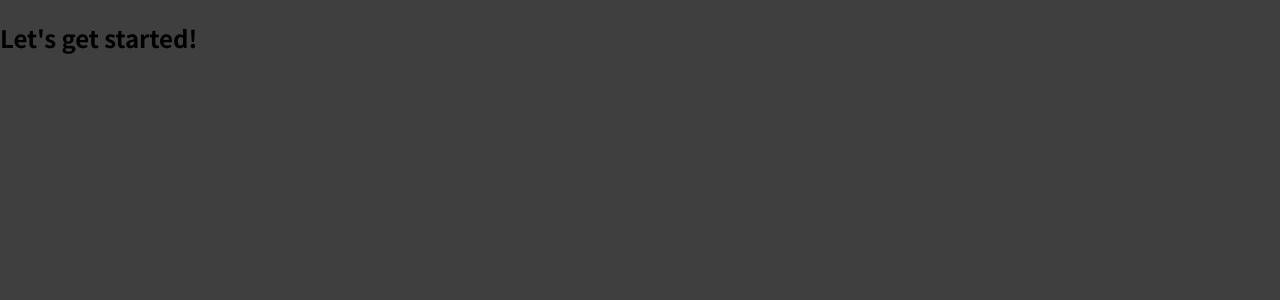
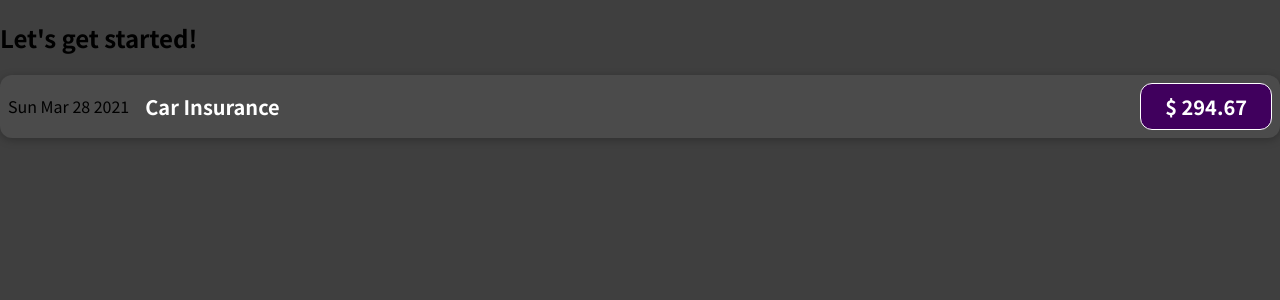
Before and after one commit to kgni/React-Projects, a React (Create React App) app in the folder academind/01-starting-setup/: page / in a window 1280 px wide. Shown: the top 300 px of the page. Built offline with nearby package versions, Linux system fonts and the light colour scheme.

Commit message:
add components

```diff
--- a/academind/01-starting-setup/src/App.js
+++ b/academind/01-starting-setup/src/App.js
@@ -1,9 +1,12 @@
+import ExpenseItem from './components/ExpenseItem';
+
 function App() {
-  return (
-    <div>
-      <h2>Let's get started!</h2>
-    </div>
-  );
+	return (
+		<div>
+			<h2>Let's get started!</h2>
+			<ExpenseItem></ExpenseItem>
+		</div>
+	);
 }
 
 export default App;
--- /dev/null
+++ b/academind/01-starting-setup/src/components/ExpenseItem.css
@@ -0,0 +1,56 @@
+.expense-item {
+	display: flex;
+	justify-content: space-between;
+	align-items: center;
+	box-shadow: 0 2px 8px rgba(0, 0, 0, 0.25);
+	padding: 0.5rem;
+	margin: 1rem 0;
+	border-radius: 12px;
+	background-color: #4b4b4b;
+}
+
+.expense-item__description {
+	display: flex;
+	flex-direction: column;
+	gap: 1rem;
+	align-items: flex-end;
+	flex-flow: column-reverse;
+	justify-content: flex-start;
+	flex: 1;
+}
+
+.expense-item h2 {
+	color: #3a3a3a;
+	font-size: 1rem;
+	flex: 1;
+	margin: 0 1rem;
+	color: white;
+}
+
+.expense-item__price {
+	font-size: 1rem;
+	font-weight: bold;
+	color: white;
+	background-color: #40005d;
+	border: 1px solid white;
+	padding: 0.5rem;
+	border-radius: 12px;
+}
+
+@media (min-width: 580px) {
+	.expense-item__description {
+		flex-direction: row;
+		align-items: center;
+		justify-content: flex-start;
+		flex: 1;
+	}
+
+	.expense-item__description h2 {
+		font-size: 1.25rem;
+	}
+
+	.expense-item__price {
+		font-size: 1.25rem;
+		padding: 0.5rem 1.5rem;
+	}
+}
--- /dev/null
+++ b/academind/01-starting-setup/src/components/ExpenseItem.jsx
@@ -0,0 +1,19 @@
+import './ExpenseItem.css';
+
+function ExpenseItem() {
+	const expenseDate = new Date(2021, 2, 28).toDateString();
+	const expenseTitle = 'Car Insurance';
+	const expenseAmount = 294.67;
+
+	return (
+		<div className="expense-item">
+			<div>{expenseDate}</div>
+			<div className="expense-item__description">
+				<h2>{expenseTitle}</h2>
+				<div className="expense-item__price">$ {expenseAmount}</div>
+			</div>
+		</div>
+	);
+}
+
+export default ExpenseItem;
```
Also changed, not shown: 1 other file (tests, documents, lock files or other folders).
